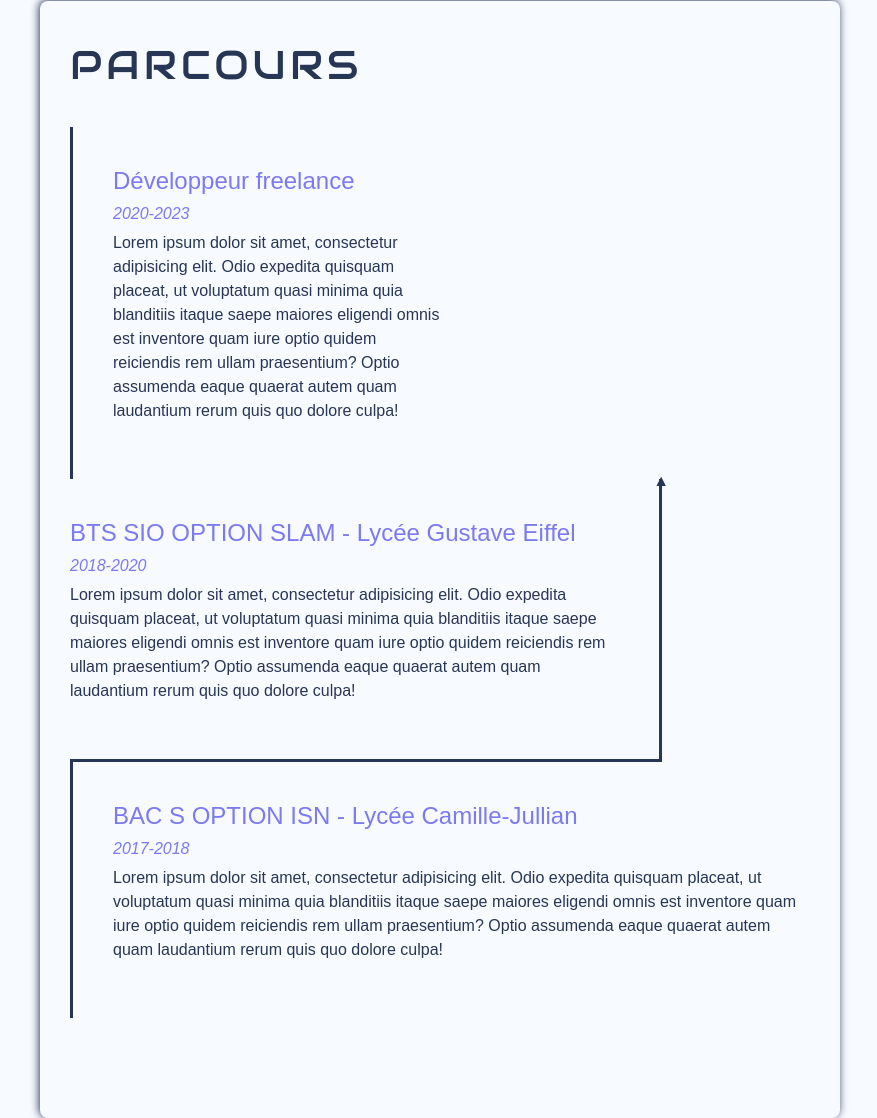
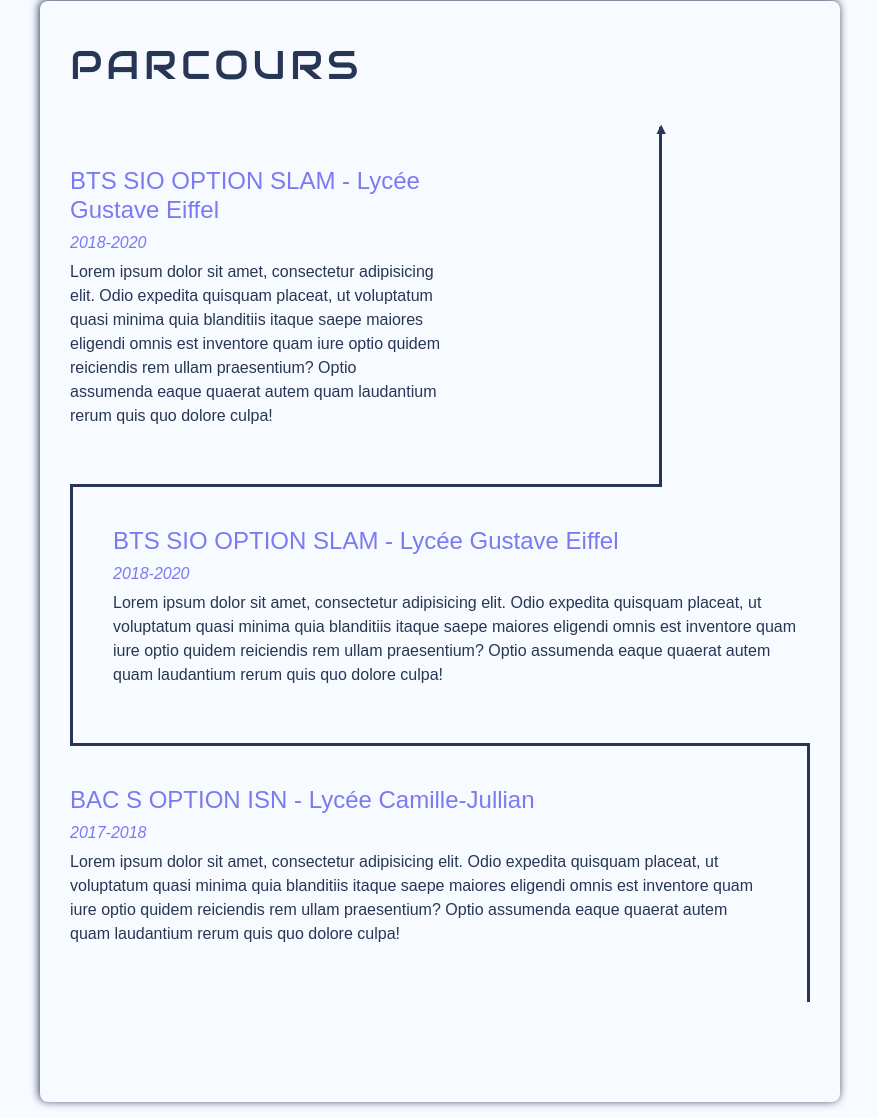
Before and after one commit to MaximeGuesdon/cvmaxime.github.io, a plain HTML site: page index.html in a window 1280 px wide. Shown: the part 1619-2737 px from the top of the page, without its empty margins (200-1077 px from the left). Drawn offline with nearby package versions, Linux system fonts and the light colour scheme; a web font is replaced by a local one.

Commit message:
2020-2023 activity

```diff
--- a/index.html
+++ b/index.html
@@ -137,6 +137,7 @@
 
     <section id ="parcours">
         <h3>Parcours</h3>
+        <div>
             <div class ="timeline">
                 <div class ="aos-item"
                 data-aos="fade-up-left"
@@ -144,14 +145,14 @@
                 data-aos-delay="20"
                 data-aos-duration="500"
                 data-aos-once="false">
-                <h4>Développeur freelance</h4>
-                <h6>2020-2023</h6>
+                    <h4>BTS SIO OPTION SLAM - Lycée Gustave Eiffel</h4>
+                    <h6>2018-2020</h6>
                     <p>Lorem ipsum dolor sit amet, consectetur adipisicing elit. Odio expedita quisquam placeat, ut voluptatum quasi minima quia blanditiis itaque saepe maiores eligendi omnis est inventore quam iure optio quidem reiciendis rem ullam praesentium? Optio assumenda eaque quaerat autem quam laudantium rerum quis quo dolore culpa!</p>
 
                 </div>
 
             </div>
-        <div>
+
         <div class ="timeline">
             <div class ="aos-item"
             data-aos="fade-up-left"
```
Lines whose indentation alone changed are shown as unchanged.
